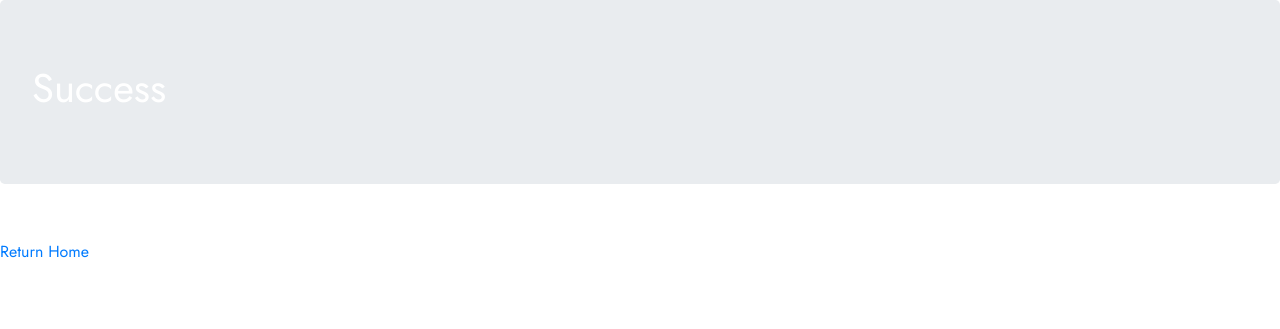
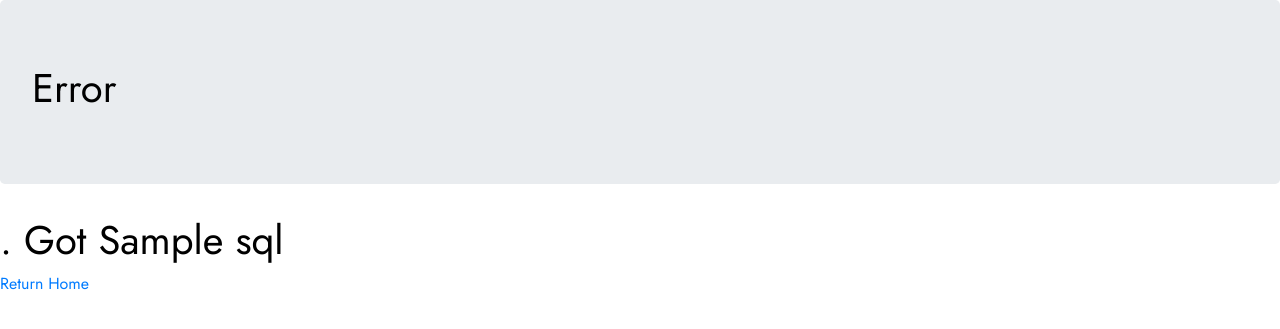
Before and after one commit to OluwadaraDaily/project1, a Flask app: template templates/error.html in a window 1280 px wide. Shown: the part 76-405 px from the top of the page. Run offline with Flask 2, Linux system fonts and the light colour scheme; the template is opened without the code that fills it: most values are stand-ins (such as "Sample title", 1, 10 or a date in 2020); some libraries are stand-ins or nearby versions.

Commit message:
Fixed the search functionality

```diff
--- a/application.py
+++ b/application.py
@@ -78,9 +78,6 @@
 		if request.method == "GET":
 			return render_template("home.html")
 
-		if session.get("logged_in") == False:
-			return redirect("login.tml")
-
 		if session.get("books") is None:
 			session["books"] = []
 
@@ -91,18 +88,20 @@
 		matchString = (f"%{search}%")
 
 		# Query statement
-		sql = db.execute("SELECT * FROM books WHERE title ILIKE :x OR author ILIKE :y OR isbn ILIKE :z"
-				,{"x":matchString , "y":matchString, "z":matchString}).fetchall()
-
-		if len(sql) == 0:
-			return render_template("error.html", message="No matches found")
+		sql = db.execute("SELECT * FROM books WHERE title LIKE :x OR author LIKE :y OR isbn LIKE :z"
+				,{"x":matchString, "y":matchString, "z":matchString}).fetchall()
 
 		# Every row to be appended to the books array for each session
 		for row in sql:
 			session["books"].append(row)
 
+		if len(session["books"]) == 0:
+			return render_template("error.html", message="No matches found")
+
 		return render_template("results.html", books=session["books"], search=search)
+
 	return redirect(url_for("login"))
+
 @app.route("/book/<int:book_id>")
 def book(book_id):
 	if session.get("user_id"):
--- a/templates/error.html
+++ b/templates/error.html
@@ -2,6 +2,14 @@
 
 <!-- Title of page -->
 {% block title %} Error | The Reviewer {% endblock %}
+
+{% block head %}
+	<style type="text/css">
+		h1 {
+			color: black;
+		}
+	</style>
+{% endblock %}
 
 <!-- For the nav links -->
 {% block nav %}
@@ -16,10 +24,12 @@
 <!-- The rest of the body -->
 {% block body %}
 	<div class="jumbotron">
-		<h1>Success</h1>
+		<h1>Error</h1>
 	</div>
 
-	{{ message }} <br>
+	<h1> {{ message }}.
+		Got {{ sql }}
+	</h1>
 
 	<p>
 		<a href="{{ url_for('home') }}"> Return Home </a>
```
Also changed, not shown: templates/success.html (+9 -1 lines), 2 other files.
